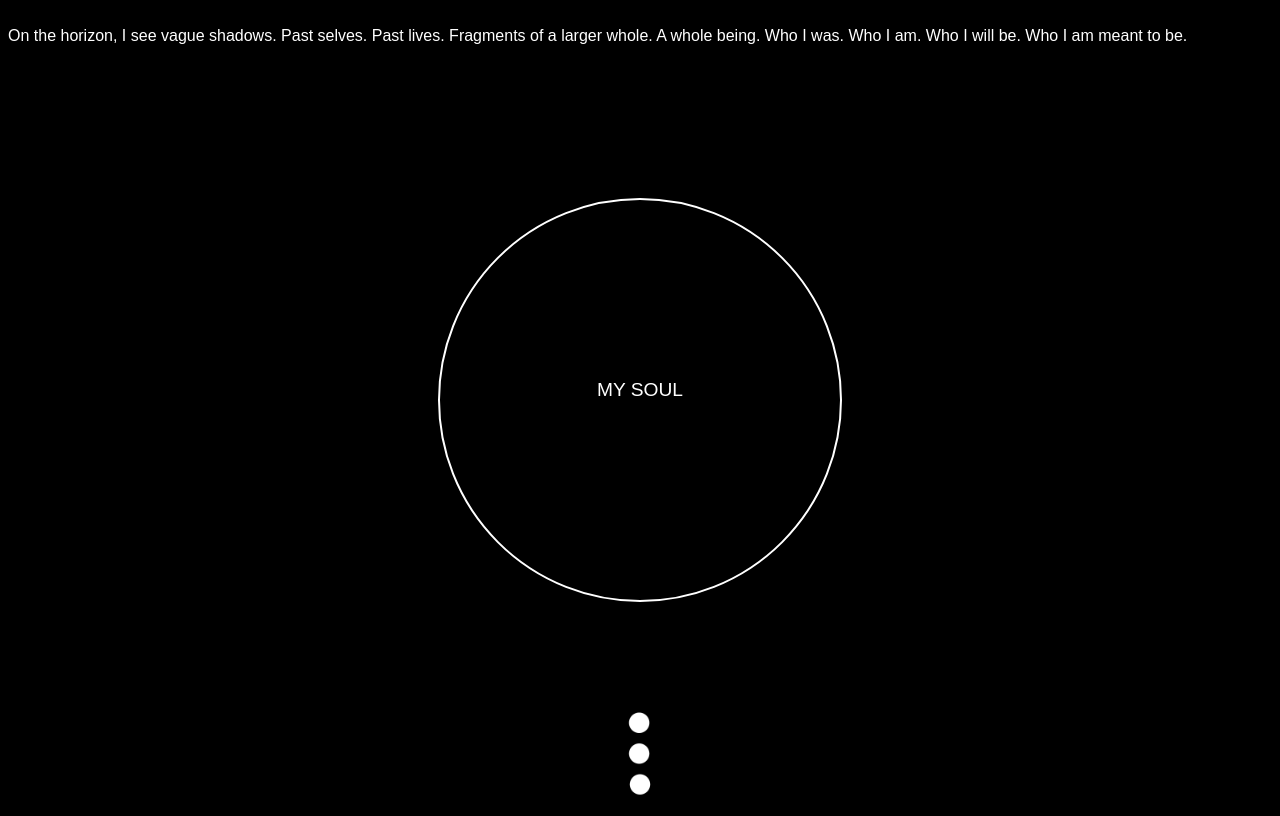
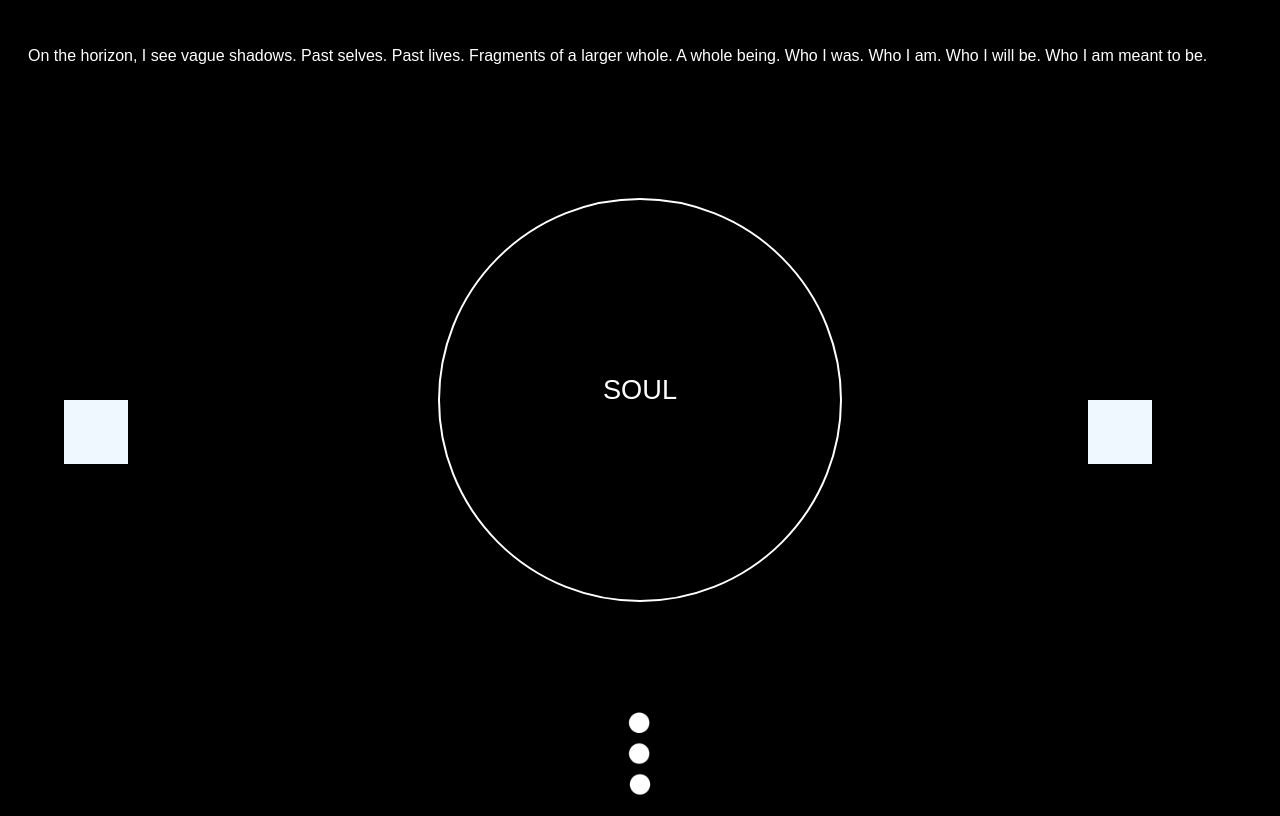
Before and after one commit to nathanduker/Assignment1, a plain HTML site: page index.html in a window 1280 px wide. Drawn offline with Linux system fonts and the light colour scheme; a web font is replaced by a local one.

Commit message:
Added in the two rotating 'Fragments'. Hovering over them makes them rotate. Will implement more interesting functionality soon.

```diff
--- a/index.html
+++ b/index.html
@@ -13,14 +13,25 @@
 
 
     <div id="startContainer">
-
-        <p id="startButton">MY SOUL</p>
+        <p id="startButton">SOUL</p>
 
     </div>
 
     <div id="fragmentContainer">
 
-       <p>On the horizon, I see vague shadows. Past selves. Past lives. Fragments of a larger whole. A whole being. Who I was. Who I am. Who I will be. Who I am meant to be.</p>
+       <p class="flavortext">On the horizon, I see vague shadows. Past selves. Past lives. Fragments of a larger whole. A whole being. Who I was. Who I am. Who I will be. Who I am meant to be.</p>
+
+    </div>
+
+    <div id="fragment">
+
+
+
+    </div>
+
+    <div id="fragment2">
+
+
 
     </div>
 
--- a/style.css
+++ b/style.css
@@ -1,79 +1,96 @@
 body {
     display: flex;
     flex-direction: column;
-    min-height: 100vh; /* Ensure the body takes at least the full height of the viewport */
-    font-family: "Stalinist One", sans-serif; /* Set a default font family */
-    font-size: 16px; /* Set a default font size */
-    line-height: 1.5; /* Set a default line height */
-    background-color: black; /* Set a default background color */
-    color: white; /* Set a default text color */
+    min-height: 100vh;
+    font-family: "Stalinist One", sans-serif;
+    font-size: 16px;
+    line-height: 1.5;
+    background-color: black;
+    color: white;
 }
 
 #startContainer {
-    position: fixed; /* Fixed position so it stays centered even when scrolling */
-    top: 50%; /* Place the top edge of the div at 50% from the top of the viewport */
-    left: 50%; /* Place the left edge of the div at 50% from the left of the viewport */
-    width: 40vw; /* Responsive width */
-    height: 40vw; /* Responsive height */
-    max-width: 400px; /* Maximum width */
-    max-height: 400px; /* Maximum height */
-    transform: translate(-50%, -50%); /* Use a transform to move the div back by half of its own width and height, effectively centering it */
-    border: 2px solid rgb(255, 255, 255); /* Set border style */
-    border-radius: 50%; /* Makes the border circular */
-    display: flex; /* Use flexbox to center content horizontally and vertically */
-    justify-content: center; /* Center content horizontally */
-    align-items: center; /* Center content vertically */
-    /*transition: background-color 0.3s; /* Add transition effect for smooth color change */
-    transition: background-image 0.3s ease;
+    position: fixed;
+    top: 50%;
+    left: 50%;
+    width: 40vw;
+    height: 40vw;
+    max-width: 400px;
+    max-height: 400px;
+    transform: translate(-50%, -50%);
+    border: 2px solid rgb(255, 255, 255);
+    border-radius: 50%;
+    display: flex;
+    justify-content: center;
+    align-items: center;
+    transition: background 0.3s ease-in-out; /* Change the transition to include the background property */
+}
+
+#fragment, #fragment2 {
+    position: fixed;
+    top: 50%;
+    width: 5vw;
+    height: 5vw;
+    background-color: aliceblue;
+    transition: transform 0.3s, width 0.3s, height 0.3s; /* Add transition for transform, width, and height */
+}
+
+#fragment:hover, #fragment2:hover {
+    transform: rotate(45deg) scale(1.5); /* Rotate and scale the fragment on hover */
+}
+
+#fragment {
+    left: 5%;
+}
+
+#fragment2 {
+    left: 85%;
 }
 
 #startContainer:hover {
-    /*background-color: white; /* Change background color on hover */
-    background-image: url('/assets/images/soul.jpg');
-    background-size: cover;
-    background-position: center;
-    background-repeat: no-repeat;
-
+    background: url('/assets/images/soul.jpg') center/cover no-repeat; /* Use background shorthand property */
 }
 
 #startButton {
-    animation: float 4s linear infinite; /* Customize animation duration */
-    padding: 10px 20px; /* Adjust padding */
-    font-size: 1.2em; /* Adjust font size */
+    animation: float 4s linear infinite;
+    padding: 10px 20px;
+    font-size: 1.7em;
 }
 
 #startContainer:hover #startButton {
-    color: black; /* Change text color on hover */
+    color: black;
 }
 
 @keyframes float {
     0% {
-      transform: translateY(0);
+        transform: translateY(0);
     }
     50% {
-      transform: translateY(-20px); /* Adjust the floating height */
+        transform: translateY(-20px);
     }
     100% {
-      transform: translateY(0);
+        transform: translateY(0);
     }
 }
 
-#fragmentContainer{
-    position: fixed; /* Fixed position so it stays centered even when scrolling */
-    display: flex; /* Use flexbox to center content horizontally and vertically */
-    justify-content: center; /* Center content horizontally */
-    align-items: center; /* Center content vertically */
-    transition: background-color 0.3s; /* Add transition effect for smooth color change */
+#fragmentContainer {
+    position: fixed;
+    display: flex;
+    justify-content: center;
+    align-items: center;
+    text-align: center;
+    transition: background-color 0.7s;
+    padding: 20px;
 }
 
 footer {
     text-align: center;
-    margin-top: auto; /* Push the footer to the bottom of the page */
-    width: 100%; /* Make sure the footer spans the full width */
+    margin-top: auto;
+    width: 100%;
 }
 
 #decal1 {
-    width: 20%; /* Responsive width */
-    max-width: 100px; /* Maximum width */
-    height: auto; /* Maintain aspect ratio */
+    width: 20%;
+    max-width: 100px;
+    height: auto;
 }
```
